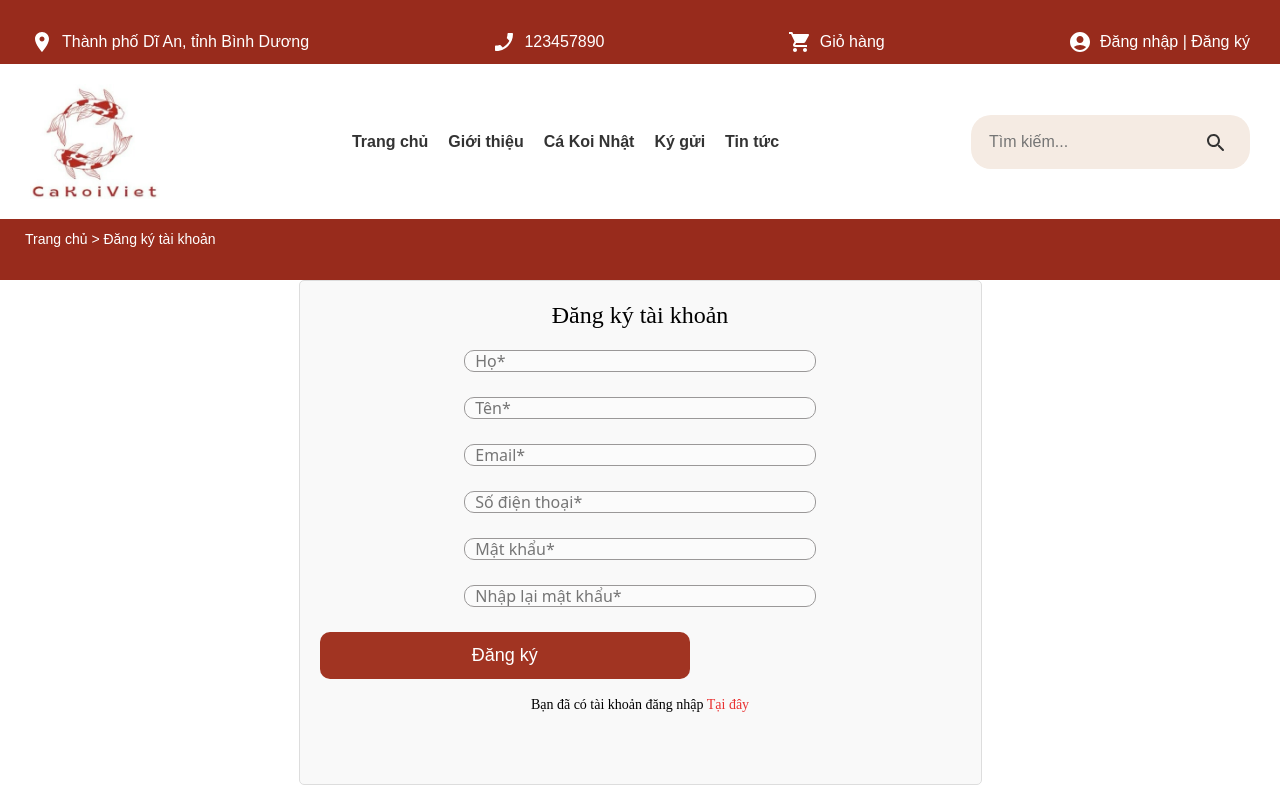
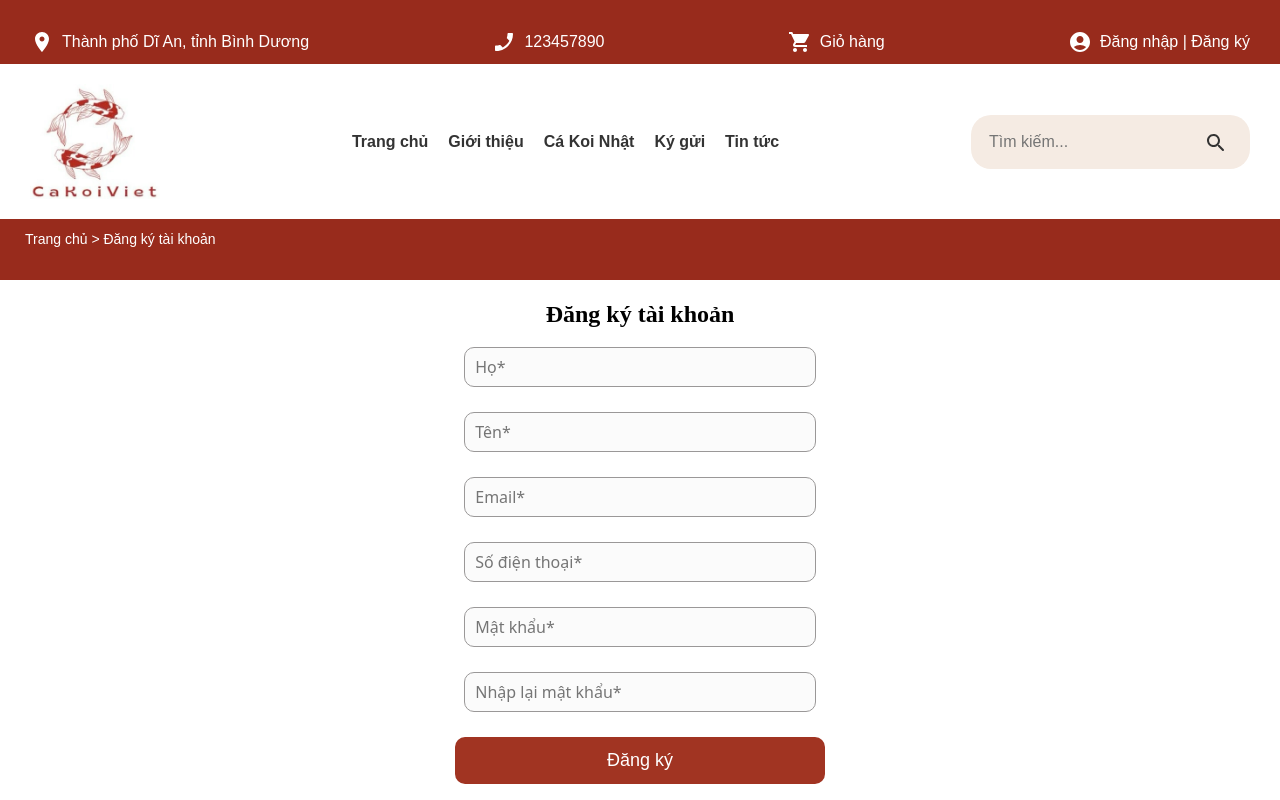
Before and after one commit to tuanbin298/koi_farm_shop, a React (Vite) app in the folder koi_fe/: page /register in a window 1280 px wide. Built offline with nearby package versions, Linux system fonts and the light colour scheme.

Commit message:
Update register form

```diff
--- a/koi_fe/package.json
+++ b/koi_fe/package.json
@@ -18,7 +18,7 @@
     "bootstrap": "^5.3.3",
     "graphql": "^16.9.0",
     "react": "^17.0.0",
-    "react-bootstrap": "^2.10.4",
+    "react-bootstrap": "^2.10.5",
     "react-dom": "^17.0.0",
     "react-icons": "^5.3.0",
     "react-router-dom": "^6.26.2"
--- a/koi_fe/src/page/RegisterPage/RegisterPage.css
+++ b/koi_fe/src/page/RegisterPage/RegisterPage.css
@@ -1,10 +1,8 @@
 .registration-form {
-  width: 683px;
+  width:auto ;
   margin: 0 auto;
   padding: 20px;
-  border: 1px solid #ddd;
   border-radius: 5px;
-  background-color: #f9f9f9;
   display: flex;
   flex-direction: column;
   align-items: center;
@@ -12,14 +10,16 @@
 
 .registration-form h2 {
   font-size: 24px;
-  font-family: "Brygada 1918", serif;
+  font-family: "Brygada 1918", serif ;
+  font-weight: bold;
   color: #000000;
   text-align: center;
-  margin-bottom: 20px;
+  padding-bottom: 10px;
 }
 
 .registration-form form {
   width: 100%;
+  height:max-content;
 }
 
 .form-group {
@@ -32,7 +32,7 @@
 
 .registration-form input {
   width: 351.5px;
-  height: 20px;
+  height: 40px;
   padding: 10px;
   margin: 0px;
   margin-bottom: 5px;
@@ -40,32 +40,6 @@
   background-color: #fbfbfb;
   color: #000000;
   border-radius: 10px;
-}
-
-/* Xử lý màu nền và chữ khi autofill */
-input:-webkit-autofill {
-  -webkit-box-shadow: 0 0 0px 1000px #9a9898 inset !important; /* Đảm bảo nền là màu #FBFBFB */
-  -webkit-text-fill-color: #000000 !important; /* Đảm bảo chữ là màu đen */
-  color: #000000 !important; /* Thiết lập lại màu chữ */
-}
-
-input:-webkit-autofill:focus {
-  -webkit-box-shadow: 0 0 0px 1000px #fbfbfb inset !important;
-  -webkit-text-fill-color: #000000 !important; /* Đảm bảo chữ là màu đen khi focus */
-  color: #000000 !important;
-}
-
-input:autofill {
-  box-shadow: 0 0 0px 1000px #fbfbfb inset !important;
-  -webkit-text-fill-color: #000000 !important;
-  color: #000000 !important;
-}
-
-/* Hiệu ứng khi focus */
-.registration-form input:focus {
-  outline: none;
-  border: 1px solid #a13422;
-  box-shadow: 0 0 5px rgba(161, 52, 34, 0.5);
 }
 
 /* Tooltip khi có lỗi */
@@ -111,6 +85,15 @@ input:autofill {
   border-color: transparent transparent #ddd transparent;
 }
 
+/* Hiệu ứng khi focus */
+.registration-form input:focus {
+  outline: none;
+  border: 1px solid #a13422;
+  box-shadow: 0 0 5px rgba(161, 52, 34, 0.5);
+}
+
+
+
 .register-button {
   background-color: #a13422;
   color: white;
@@ -119,7 +102,10 @@ input:autofill {
   border-radius: 10px;
   font-family: "Poppins", sans-serif;
   font-size: 18px;
+  display: block;
+  margin: 0 auto; /* Thêm dòng này để căn giữa */
 }
+
 
 .register-button:hover {
   background-color: #e14528;
--- a/koi_fe/src/page/RegisterPage/RegisterPage.jsx
+++ b/koi_fe/src/page/RegisterPage/RegisterPage.jsx
@@ -189,7 +189,7 @@ const RegisterPage = () => {
         </p>
       </form>
 
-      <hr />
+
     </div>
   );
 };
```
Also changed, not shown: 1 other file (tests, documents, lock files or other folders).
